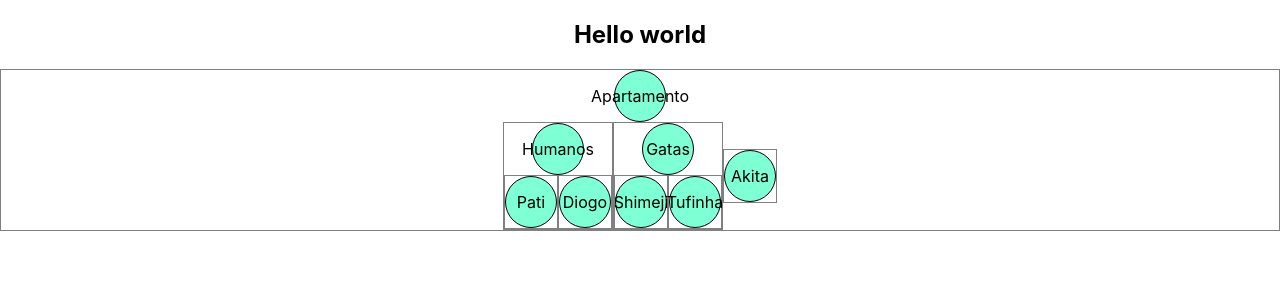
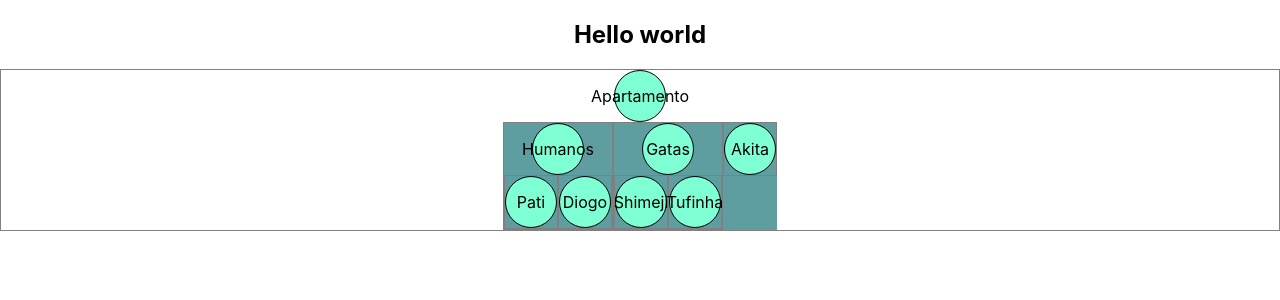
Before and after one commit to dcdourado/react-memoization-example, a React (Create React App) app: page / in a window 1280 px wide. Shown: the top 300 px of the page. Built offline with nearby package versions, Linux system fonts and the light colour scheme.

Commit message:
style: align tree view

```diff
--- a/src/Node/style.module.css
+++ b/src/Node/style.module.css
@@ -24,6 +24,8 @@
 .children {
   display: flex;
   flex-direction: row;
-  align-items: center;
+  align-items: flex-start;
   justify-content: center;
+
+  background-color: cadetblue;
 }
```
